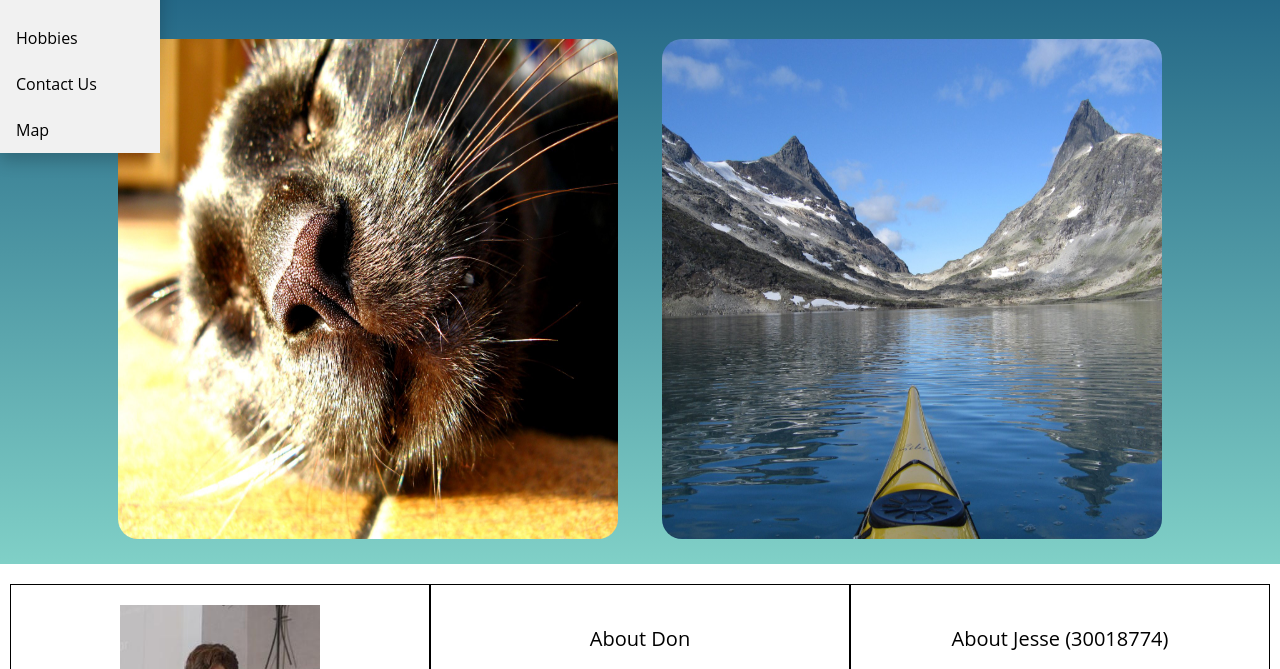
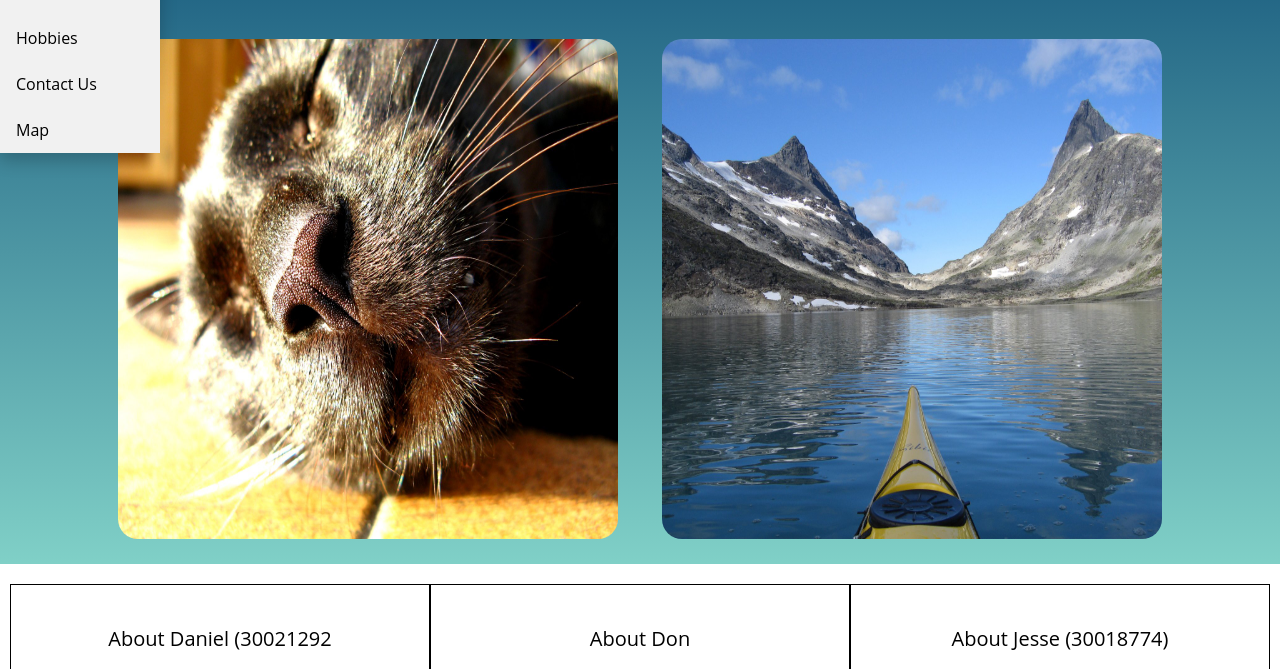
Before and after one commit to johong/SENG401FinalWebsite, a plain HTML site: page index.html in a window 1280 px wide. Shown: the part 127-796 px from the top of the page. Drawn offline with Linux system fonts and the light colour scheme.

Commit message:
no message

```diff
--- a/index.html
+++ b/index.html
@@ -30,6 +30,7 @@
 
         <div class="aboutUs">
             <div class = "aboutUs-container">
+                <p>About Daniel (30021292</p>
                 <img src="images/Daniel.jpg" alt ="Daniel" width="200" height="200">
                 <p style="color:blue">
                     He is a 3rd year software engineering student, currently loving html and css.<br>
```
